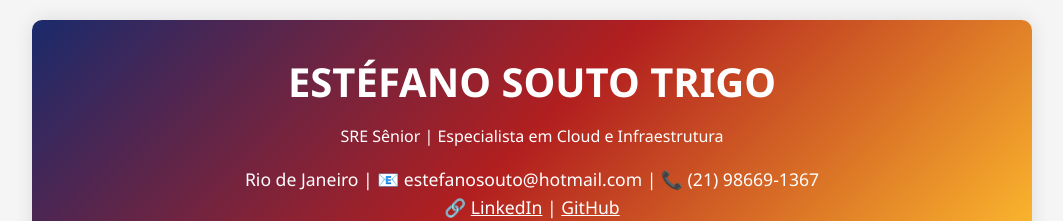
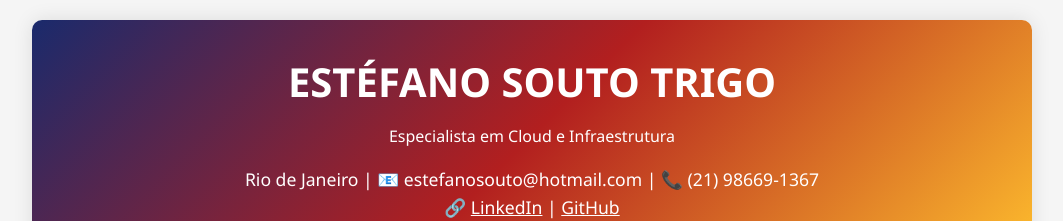
Before and after one commit to estefanosouto/curriculo, a plain HTML site: page index.html in a window 1280 px wide. Shown: the top 221 px of the page, without its empty margins (108-1171 px from the left). Drawn offline with Linux system fonts and the light colour scheme.

Commit message:
Update index.html

```diff
--- a/index.html
+++ b/index.html
@@ -155,7 +155,7 @@
     <div class="container">
         <header>
             <h1>ESTÉFANO SOUTO TRIGO</h1>
-            <p>SRE Sênior | Especialista em Cloud e Infraestrutura</p>
+            <p>Especialista em Cloud e Infraestrutura</p>
             <div class="contact-info">
                 Rio de Janeiro | 📧 estefanosouto@hotmail.com | 📞 (21) 98669-1367<br>
                 🔗 <a href="#" style="color: white;">LinkedIn</a> | <a href="#" style="color: white;">GitHub</a>
@@ -268,4 +268,5 @@
         <button class="print-button" onclick="window.print()">Imprimir Currículo</button>
     </div>
 </body>
+
 </html>
```
